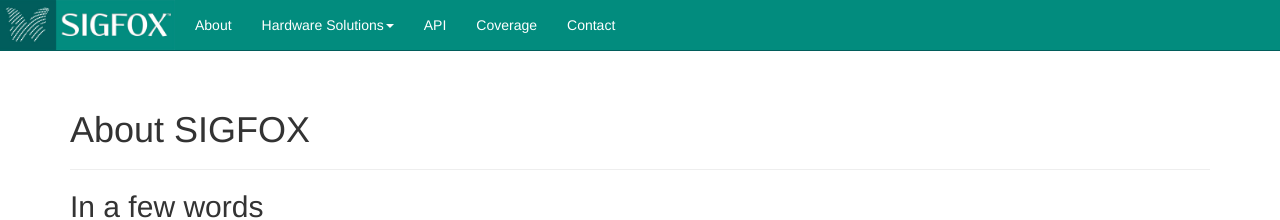
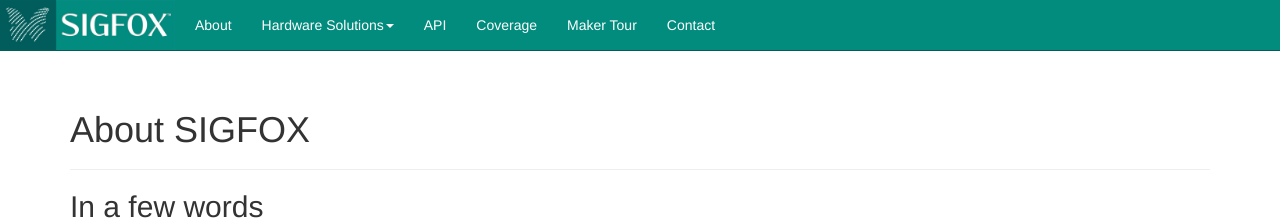
Before and after one commit to sigfox/makers.sigfox.com, a Jekyll site: the page built from index.html, in a window 1280 px wide and 900 px high. Shown: the top 220 px of the window. Built offline with Jekyll 4.4.1, drawn with Linux system fonts in a browser that asks for light colours.

Commit message:
Nav: add link to maker tour

```diff
--- a/_includes/nav.html
+++ b/_includes/nav.html
@@ -26,6 +26,7 @@
         <li><a href="#api">API</a></li>
         <!-- <li><a href="#code">Code samples</a></li> -->
         <li><a href="#coverage">Coverage</a></li>
+        <li><a href="/tour">Maker Tour</a></li>
         <li><a href="#contact">Contact</a></li>
       </ul>
     </div><!--/.nav-collapse -->
```
